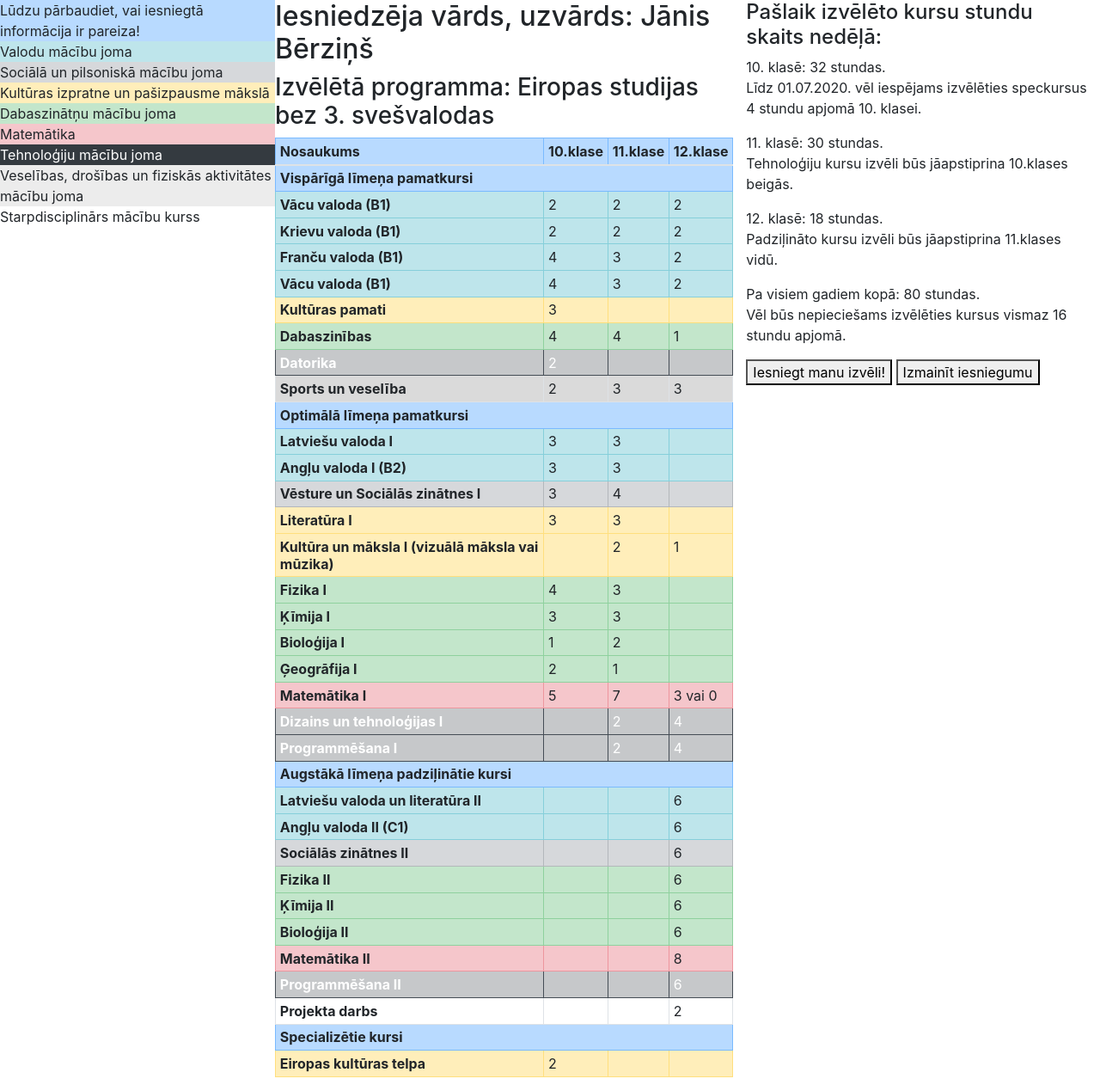
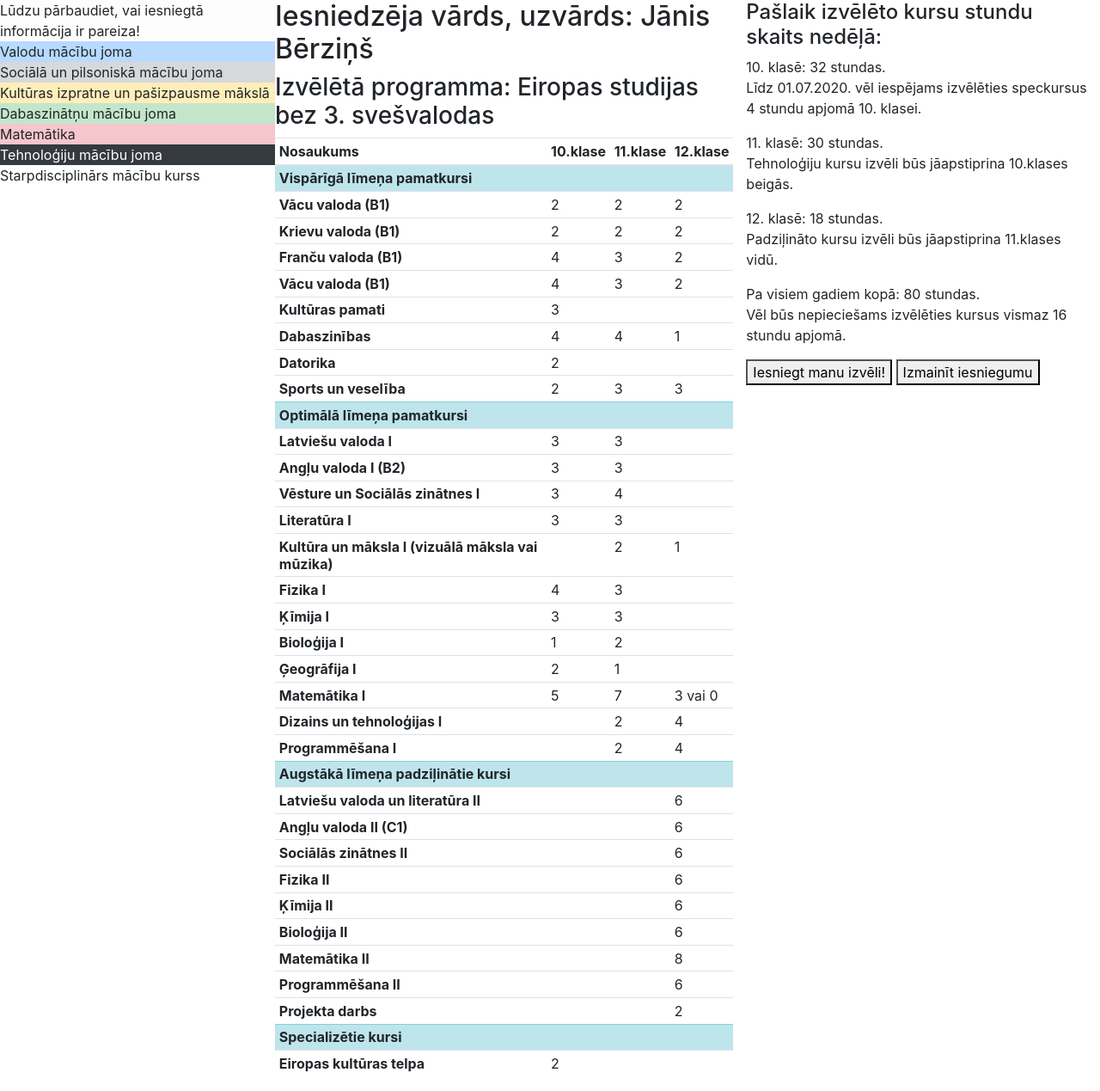
Before and after one commit to martabritala/RAGizvelev2, a Flask app: page /gatavs in a window 1280 px wide. Shown: the whole page at 86% size. After the commit the page ends 1247 px from the top, so only its background shows below. Run offline with Flask 2, Linux system fonts and the light colour scheme; some libraries are stand-ins or nearby versions.

Commit message:
Revert "krāsas"
This reverts commit b3f25c993a9f90e205e9702add8530eeef9738e1.

```diff
--- a/templates/gatavs.html
+++ b/templates/gatavs.html
@@ -6,10 +6,10 @@
     <div class="container-fluid">
         <div class="row">
             <div class="col-3">
-                <div class="row table-primary">
+                <div class="row table-light">
                     Lūdzu pārbaudiet, vai iesniegtā informācija ir pareiza!
                 </div>
-                <div class="row table-info">
+                <div class="row table-primary">
                     Valodu mācību joma
                 </div>
                 <div class="row table-secondary">
@@ -26,9 +26,6 @@
                 </div>
                 <div class="row table-dark">
                     Tehnoloģiju mācību joma
-                </div>
-                <div class="row table-active">
-                    Veselības, drošības un fiziskās aktivitātes mācību joma
                 </div>
                 <div class="row">
                     Starpdisciplinārs mācību kurss
@@ -50,187 +47,187 @@
                     </h3>
                 </div>
                 <div class="row">
-                    <table class="table table-sm table-bordered">
+                    <table class="table table-sm">
                         <thead>
-                            <tr class="table-primary">
+                            <tr>
                                 <th scope="col">Nosaukums</th>
                                 <th scope="col">10.klase</th>
                                 <th scope="col">11.klase</th>
                                 <th scope="col">12.klase</th>
                             </tr>
                         </thead>
-                        <tr class="font-weight-bolder table-primary">
+                        <tr class="font-weight-bolder table-info">
                             <th colspan="4">Vispārīgā līmeņa pamatkursi</th>
                         </tr>
-                        <tr id="rezotra72" class="table-info">
+                        <tr id="rezotra72">
                             <th scope="row">Vācu valoda (B1)</th>
                             <td>2</td>
                             <td>2</td>
                             <td>2</td>
                         </tr>
-                        <tr id="rezotra73" class="table-info">
+                        <tr id="rezotra73">
                             <th scope="row">Krievu valoda (B1)</th>
                             <td>2</td>
                             <td>2</td>
                             <td>2</td>
                         </tr>
-                        <tr id="reztresa71" class="table-info">
+                        <tr id="reztresa71">
                             <th scope="row">Franču valoda (B1)</th>
                             <td>4</td>
                             <td>3</td>
                             <td>2</td>
                         </tr>
-                        <tr id="reztresa72" class="table-info">
+                        <tr id="reztresa72">
                             <th scope="row">Vācu valoda (B1)</th>
                             <td>4</td>
                             <td>3</td>
                             <td>2</td>
                         </tr>
-                        <tr class="table-warning">
+                        <tr>
                             <th scope="row">Kultūras pamati</th>
                             <td>3</td>
                             <td></td>
                             <td></td>
                         </tr>
-                        <tr id="rez17" class="table-success">
+                        <tr id="rez17">
                             <th scope="row">Dabaszinības</th>
                             <td>4</td>
                             <td>4</td>
                             <td>1</td>
                         </tr>
-                        <tr class="table-dark">
+                        <tr>
                             <th scope="row">Datorika</th>
                             <td>2</td>
                             <td></td>
                             <td></td>
                         </tr>
-                        <tr class="table-active">
+                        <tr>
                             <th scope="row">Sports un veselība</th>
                             <td>2</td>
                             <td>3</td>
                             <td>3</td>
                         </tr>
-                        <tr class="font-weight-bolder table-primary">
+                        <tr class="font-weight-bolder table-info">
                             <th colspan="4">Optimālā līmeņa pamatkursi</th>
                         </tr>
-                        <tr class="table-info">
+                        <tr>
                             <th scope="row">Latviešu valoda I</th>
                             <td>3</td>
                             <td>3</td>
                             <td></td>
                         </tr>
-                        <tr class="table-info">
+                        <tr>
                             <th scope="row">Angļu valoda I (B2)</th>
                             <td>3</td>
                             <td>3</td>
                             <td></td>
                         </tr>
-                        <tr class="table-secondary">
+                        <tr>
                             <th scope="row">Vēsture un Sociālās zinātnes I</th>
                             <td>3</td>
                             <td>4</td>
                             <td></td>
                         </tr>
-                        <tr class="table-warning">
+                        <tr>
                             <th scope="row">Literatūra I</th>
                             <td>3</td>
                             <td>3</td>
                             <td></td>
                         </tr>
-                        <tr id="rez20" class="table-warning">
+                        <tr id="rez20">
                             <th scope="row">Kultūra un māksla I (vizuālā māksla vai mūzika)</th>
                             <td></td>
                             <td>2</td>
                             <td>1</td>
                         </tr>
-                        <tr id="rez13" class="table-success">
+                        <tr id="rez13">
                             <th scope="row">Fizika I</th>
                             <td>4</td>
                             <td>3</td>
                             <td></td>
                         </tr>
-                        <tr id="rez14" class="table-success">
+                        <tr id="rez14">
                             <th scope="row">Ķīmija I</th>
                             <td>3</td>
                             <td>3</td>
                             <td></td>
                         </tr>
-                        <tr id="rez15" class="table-success">
+                        <tr id="rez15">
                             <th scope="row">Bioloģija I</th>
                             <td>1</td>
                             <td>2</td>
                             <td></td>
                         </tr>
-                        <tr id="rez16" class="table-success">
+                        <tr id="rez16">
                             <th scope="row">Ģeogrāfija I</th>
                             <td>2</td>
                             <td>1</td>
                             <td></td>
                         </tr>
-                        <tr class="table-danger">
+                        <tr>
                             <th scope="row">Matemātika I</th>
                             <td>5</td>
                             <td>7</td>
                             <td id="mat25">3 vai 0</td>
                         </tr>
-                        <tr id="rez22" class="table-dark">
+                        <tr id="rez22">
                             <th scope="row">Dizains un tehnoloģijas I</th>
                             <td></td>
                             <td>2</td>
                             <td>4</td>
                         </tr>
-                        <tr id="rez23" class="table-dark">
+                        <tr id="rez23">
                             <th scope="row">Programmēšana I</th>
                             <td></td>
                             <td>2</td>
                             <td>4</td>
                         </tr>
-                        <tr class="font-weight-bolder table-primary">
+                        <tr class="font-weight-bolder table-info">
                             <th colspan="4">Augstākā līmeņa padziļinātie kursi</th>
                         </tr>
-                        <tr id="rez27" class="table-info">
+                        <tr id="rez27">
                             <th scope="row">Latviešu valoda un literatūra II</th>
                             <td></td>
                             <td></td>
                             <td>6</td>
                         </tr>
-                        <tr id="rez26" class="table-info">
+                        <tr id="rez26">
                             <th scope="row">Angļu valoda II (C1)</th>
                             <td></td>
                             <td></td>
                             <td>6</td>
                         </tr>
-                        <tr id="rez28" class="table-secondary">
+                        <tr id="rez28">
                             <th scope="row">Sociālās zinātnes II</th>
                             <td></td>
                             <td></td>
                             <td>6</td>
                         </tr>
-                        <tr id="rez30" class="table-success">
+                        <tr id="rez30">
                             <th scope="row">Fizika II</th>
                             <td></td>
                             <td></td>
                             <td>6</td>
                         </tr>
-                        <tr id="rez31" class="table-success">
+                        <tr id="rez31">
                             <th scope="row">Ķīmija II</th>
                             <td></td>
                             <td></td>
                             <td>6</td>
                         </tr>
-                        <tr id="rez32" class="table-success">
+                        <tr id="rez32">
                             <th scope="row">Bioloģija II</th>
                             <td></td>
                             <td></td>
                             <td>6</td>
                         </tr>
-                        <tr id="rez25" class="table-danger">
+                        <tr id="rez25">
                             <th scope="row">Matemātika II</th>
                             <td></td>
                             <td></td>
                             <td>8</td>
                         </tr>
-                        <tr id="rez29" class="table-dark">
+                        <tr id="rez29">
                             <th scope="row">Programmēšana II</th>
                             <td></td>
                             <td></td>
@@ -242,58 +239,58 @@
                             <td></td>
                             <td>2</td>
                         </tr>
-                        <tr class="font-weight-bolder table-primary">
+                        <tr class="font-weight-bolder table-info">
                             <th colspan="4">Specializētie kursi</th>
                         </tr>
-                        <tr id="rez18" class="table-warning">
+                        <tr id="rez18">
                             <th scope="row">Eiropas kultūras telpa</th>
                             <td>2</td>
                             <td></td>
                             <td></td>
                         </tr>
-                        <tr id="rezspec38" class="table-info" style="display: none;">
+                        <tr id="rezspec38" style="display: none;">
                             <th scope="row">Papildu angļu valoda</th>
                             <td></td>
                             <td></td>
                             <td>2</td>
                         </tr>
-                        <tr id="rezspec35" class="table-info" style="display: none;">
+                        <tr id="rezspec35" style="display: none;">
                             <th scope="row">Angļu literatūra</th>
                             <td></td>
                             <td>2</td>
                             <td>2</td>
                         </tr>
-                        <tr id="rezspec41" style="display: none;" class="table-info">
+                        <tr id="rezspec41" style="display: none;">
                             <th scope="row">Krievu valoda A2</th>
                             <td id="spec4110"></td>
                             <td id="spec4111"></td>
                             <td id="spec4112"></td>
                         </tr>
-                        <tr id="rezspec36" style="display: none;" class="table-secondary">
+                        <tr id="rezspec36" style="display: none;">
                             <th scope="row">Filozofijas pamati</th>
                             <td></td>
                             <td></td>
                             <td>2</td>
                         </tr>
-                        <tr id="rezspec39" style="display: none;" class="table-secondary">
+                        <tr id="rezspec39" style="display: none;">
                             <th scope="row">Psiholoģijas pamati</th>
                             <td></td>
                             <td></td>
                             <td>2</td>
                         </tr>
-                        <tr id="rezspec34" style="display: none;" class="table-secondary">
+                        <tr id="rezspec34" style="display: none;">
                             <th scope="row">Debates</th>
                             <td id="spec3410"></td>
                             <td id="spec3411"></td>
                             <td id="spec3412"></td>
                         </tr>
-                        <tr id="rezspec37" style="display: none;" class="table-warning">
+                        <tr id="rezspec37" style="display: none;">
                             <th scope="row">Publiskā uzstāšanās</th>
                             <td id="spec3710"></td>
                             <td id="spec3711"></td>
                             <td id="spec3712"></td>
                         </tr>
-                        <tr id="rezspec40" style="display: none;" class="table-dark">
+                        <tr id="rezspec40" style="display: none;">
                             <th scope="row">Robotika</th>
                             <td id="spec4010"></td>
                             <td id="spec4011"></td>
```
